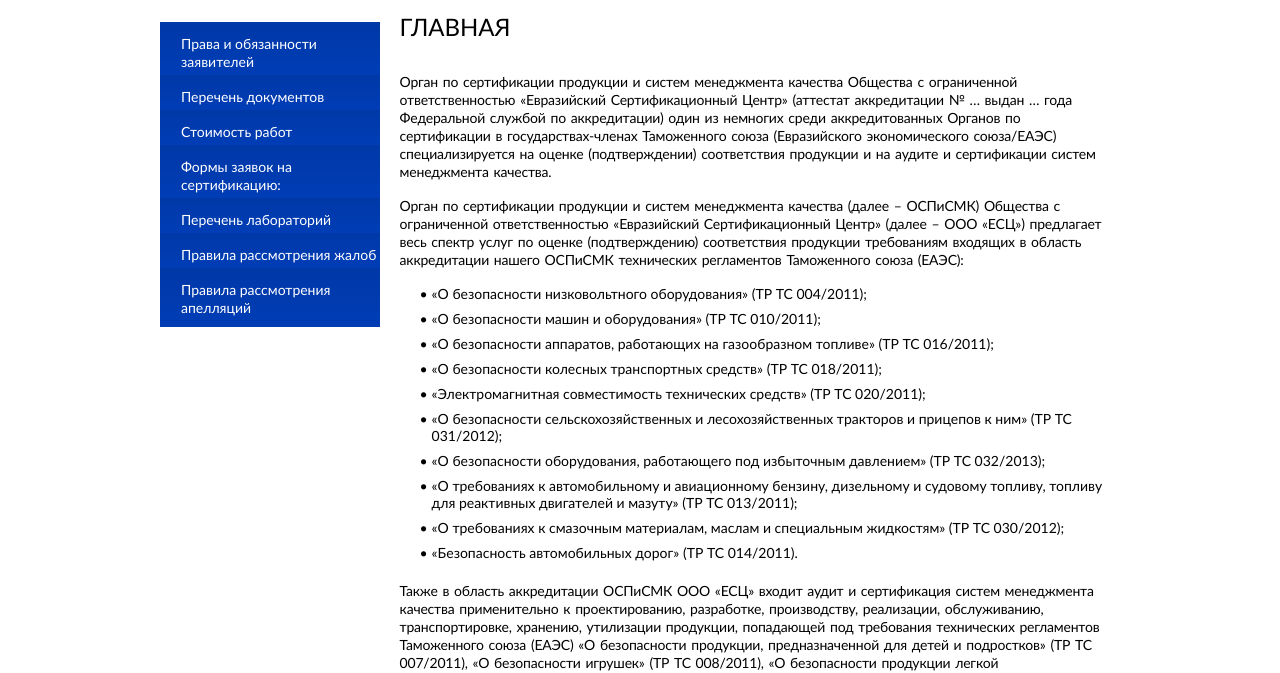
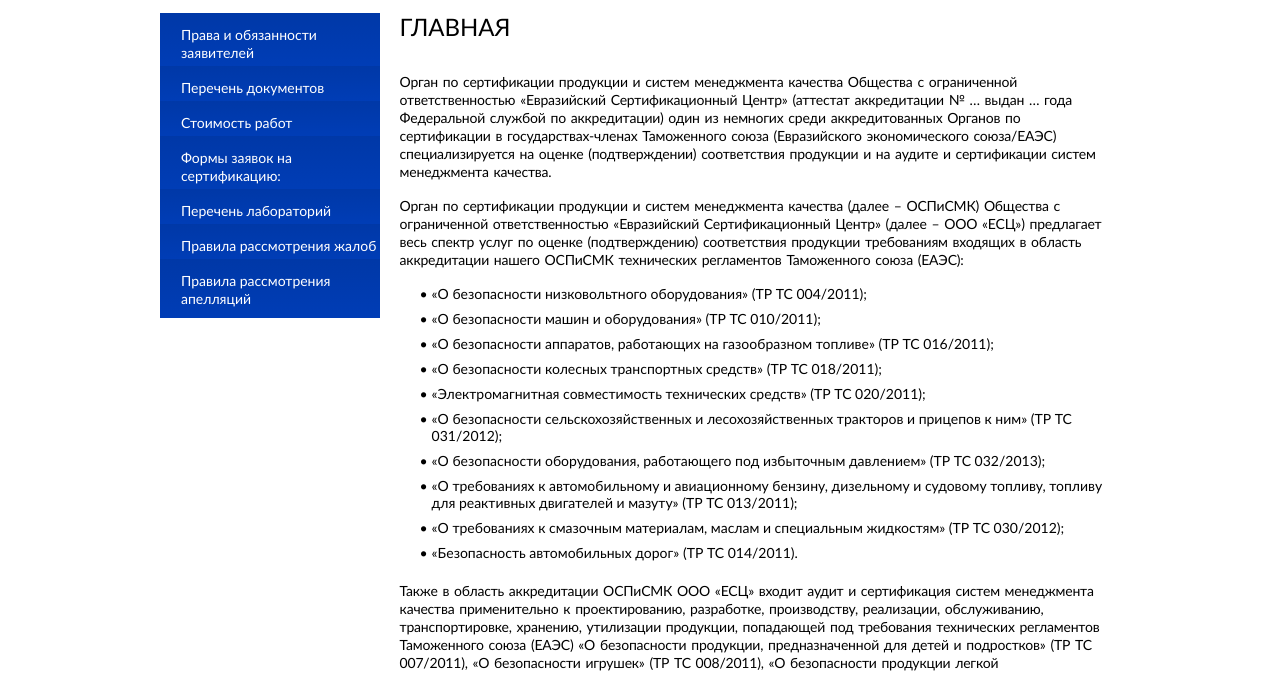
Before and after one commit to Web-Ares/eecenter, a plain HTML site: page index.html in a window 1280 px wide. Shown: the part 127-800 px from the top of the page. Drawn offline with Linux system fonts and the light colour scheme.

Commit message:
null shablon

```diff
--- a/css/main.css
+++ b/css/main.css
@@ -396,6 +396,10 @@
 .site__content-layout .aside__info{
     display: block;
     position: relative;
+    color: #fff;
+    font-size: 14px;
+    padding: 0;
+    margin-top: 0;
 
 }
 .site__content-layout .aside__info a{
```
